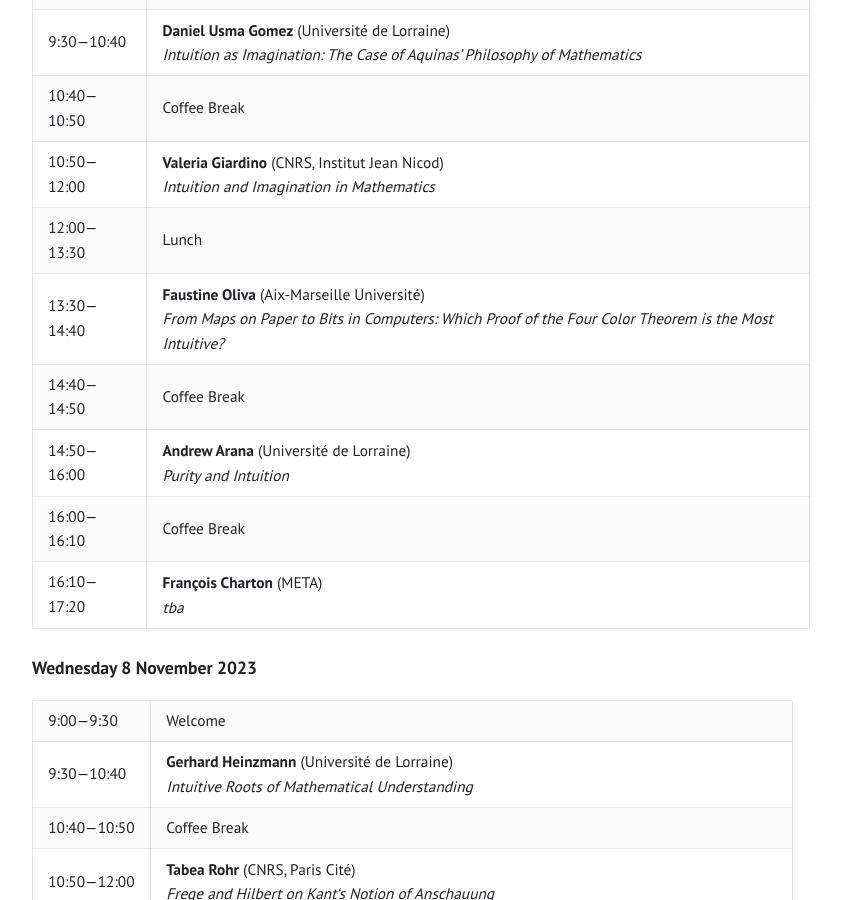
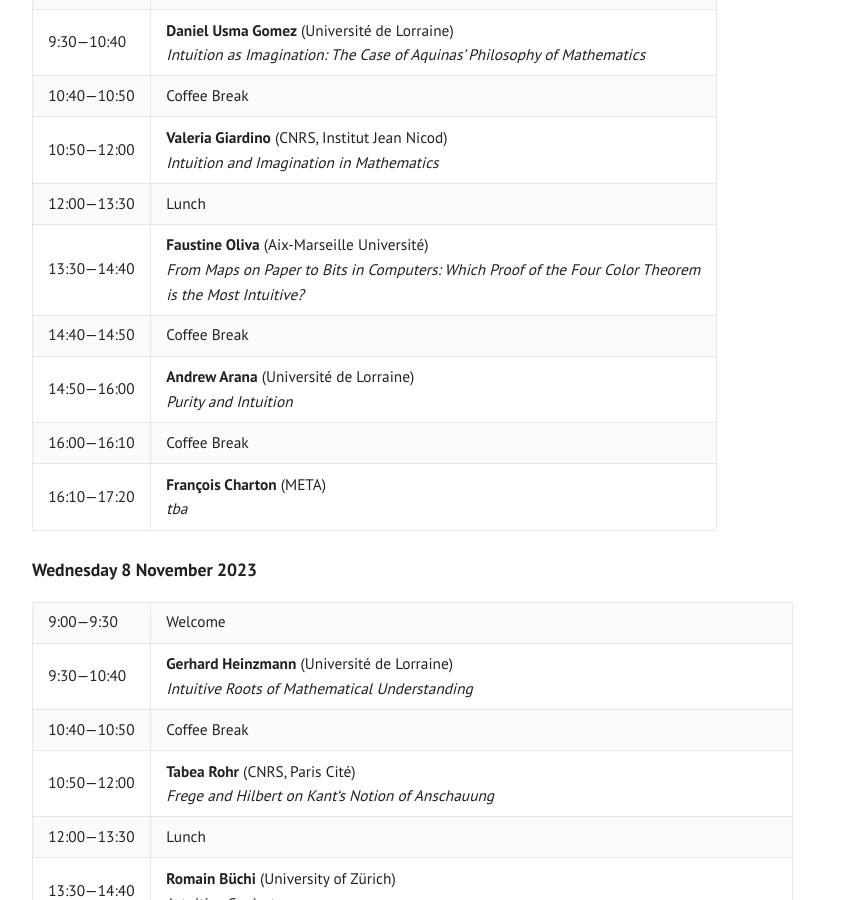
Before and after one commit to yhamami/mathematical-intuition-workshops, a Jekyll site: the page built from liege-program.md, in a window 1280 px wide and 900 px high, scrolled down 908 px. Shown: the whole window, without its empty margins (219-1060 px from the left). Built offline with Jekyll 4.4.1, drawn with Linux system fonts in a browser that asks for light colours.

Commit message:
added Liege program

```diff
--- a/liege-program.md
+++ b/liege-program.md
@@ -31,7 +31,7 @@ layout: page
 | 10:40—10:50 | Coffee Break |
 | 10:50—12:00 | **Valeria Giardino** (CNRS, Institut Jean Nicod) <br /> _Intuition and Imagination in Mathematics_ |
 | 12:00—13:30 | Lunch |
-| 13:30—14:40 | **Faustine Oliva** (Aix-Marseille Université) <br /> _From Maps on Paper to Bits in Computers: Which Proof of the Four Color Theorem is the Most Intuitive?_ |
+| 13:30—14:40 | **Faustine Oliva** (Aix-Marseille Université) <br /> _From Maps on Paper to Bits in Computers: Which Proof of the Four Color Theorem <br /> is the Most Intuitive?_ |
 | 14:40—14:50 | Coffee Break |
 | 14:50—16:00 | **Andrew Arana** (Université de Lorraine) <br /> _Purity and Intuition_ |
 | 16:00—16:10 | Coffee Break |
```
